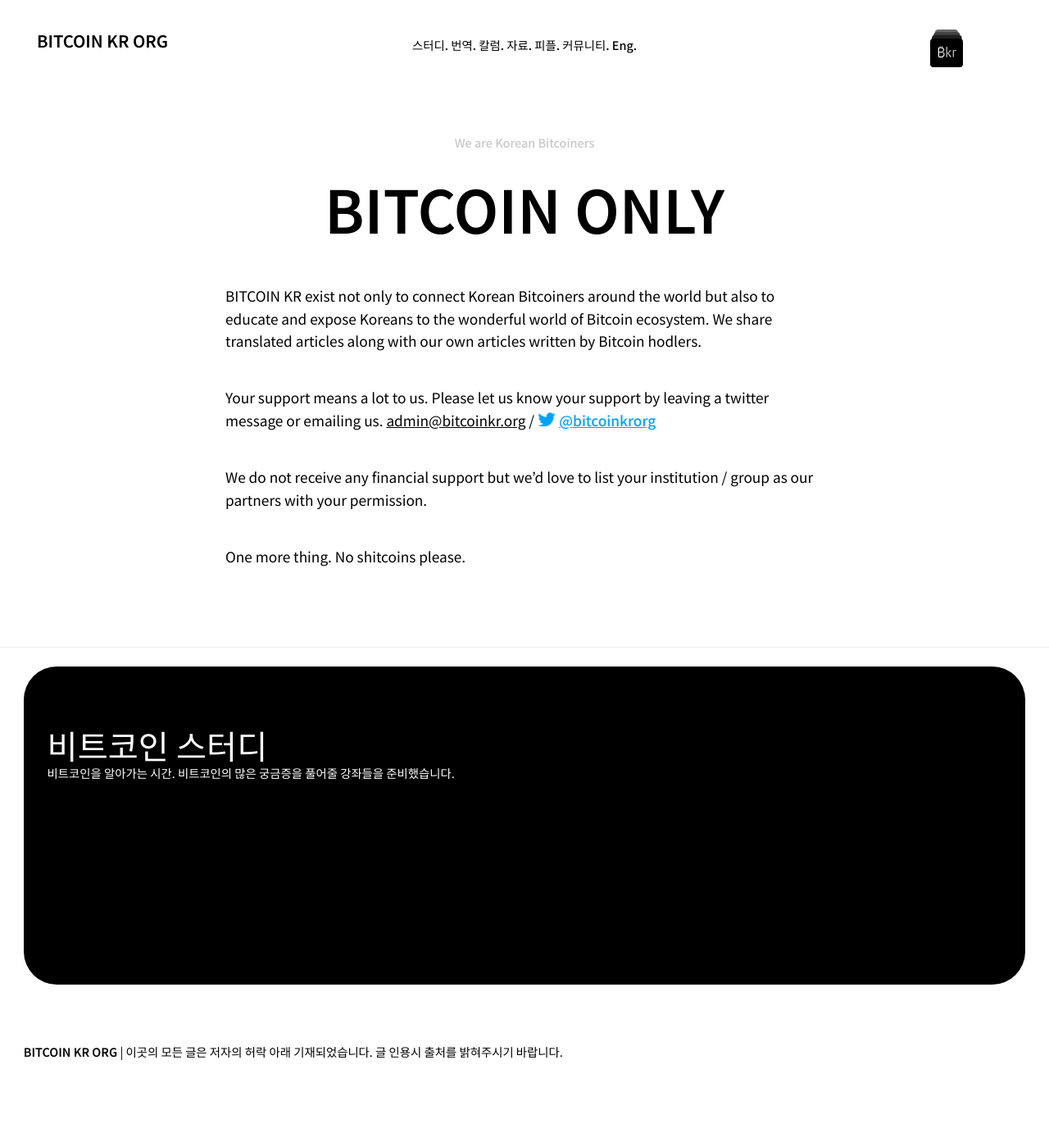
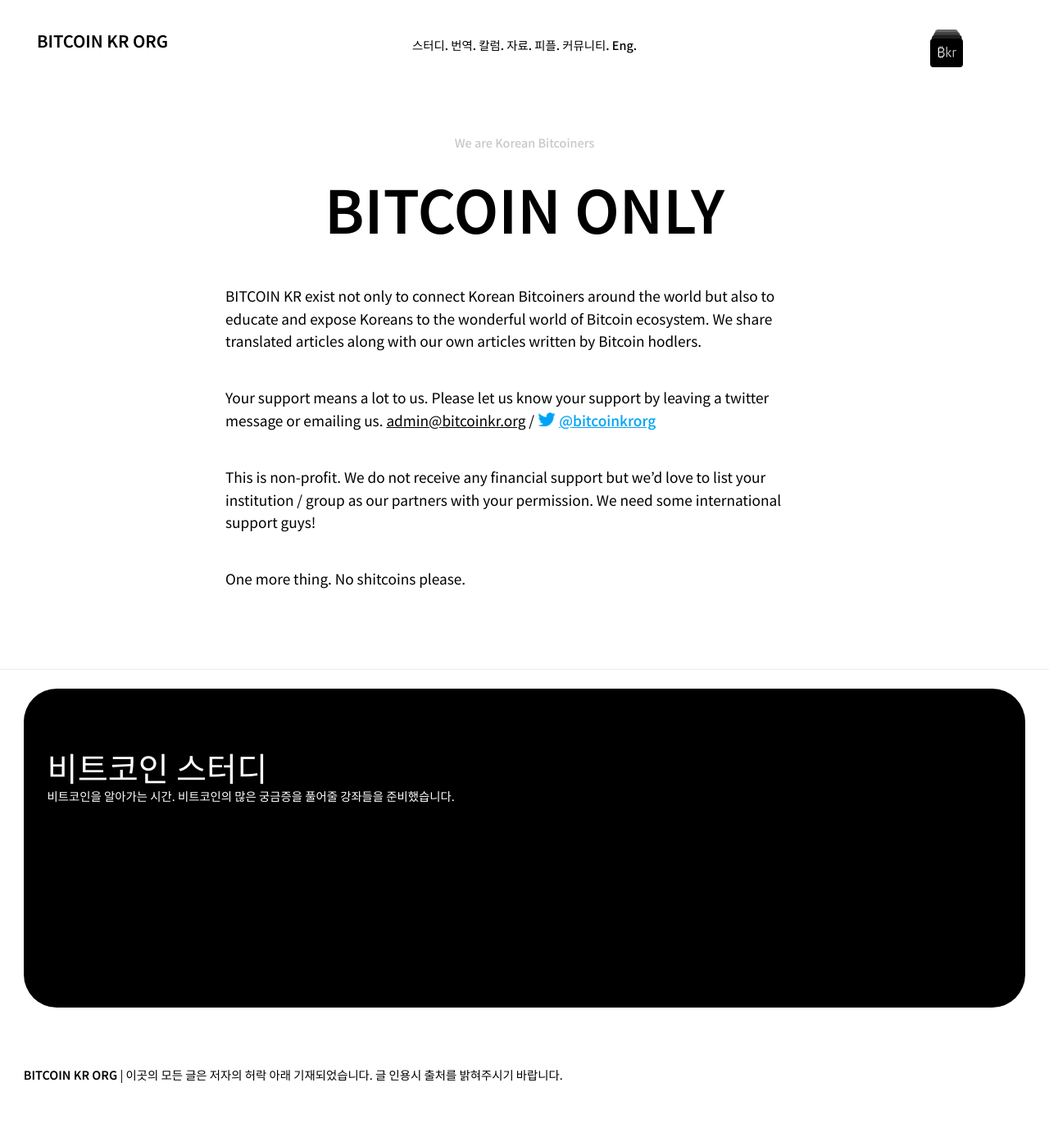
Before and after one commit to bitcoinkrorg/bitcoinkrorg.github.io, a Jekyll site: the page built from page_english.html, in a window 1280 px wide. Shown: the whole page at 82% size. Built offline with Jekyll 4.4.1, drawn with Linux system fonts in a browser that asks for light colours; before the commit the page ends 1366 px from its top, so only the background shows below that.

Commit message:
(edit) phrase

```diff
--- a/page_english.html
+++ b/page_english.html
@@ -11,7 +11,7 @@
 			<p>BITCOIN KR exist not only to connect Korean Bitcoiners around the world but also to educate and expose Koreans to the wonderful world of Bitcoin ecosystem.  We share translated articles along with our own articles written by Bitcoin hodlers.</p>
 
 			<p>Your support means a lot to us.  Please let us know your support by leaving a twitter message or emailing us.  <a href="mailto:admin@bitcoinkr.org">admin@bitcoinkr.org</a> / <i class="twitter"></i> <a href="https://twitter.com/bitcoinkrorg" style="color:#00A2F5;font-weight:500;" target="_blank">@bitcoinkrorg</a></p>
-			<p>We do not receive any financial support but we’d love to list your institution / group as our partners with your permission.</p>
+			<p>This is non-profit.  We do not receive any financial support but we’d love to list your institution / group as our partners with your permission.  We need some international support guys!</p>
 
 			<p>One more thing.  No shitcoins please.</p>
 	</div>
```
